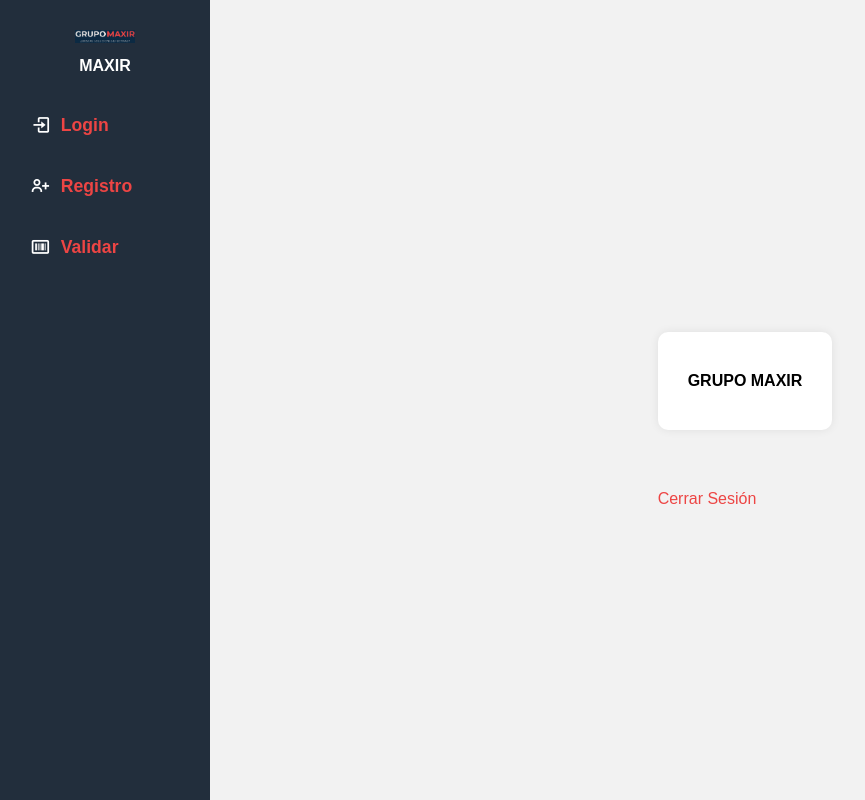
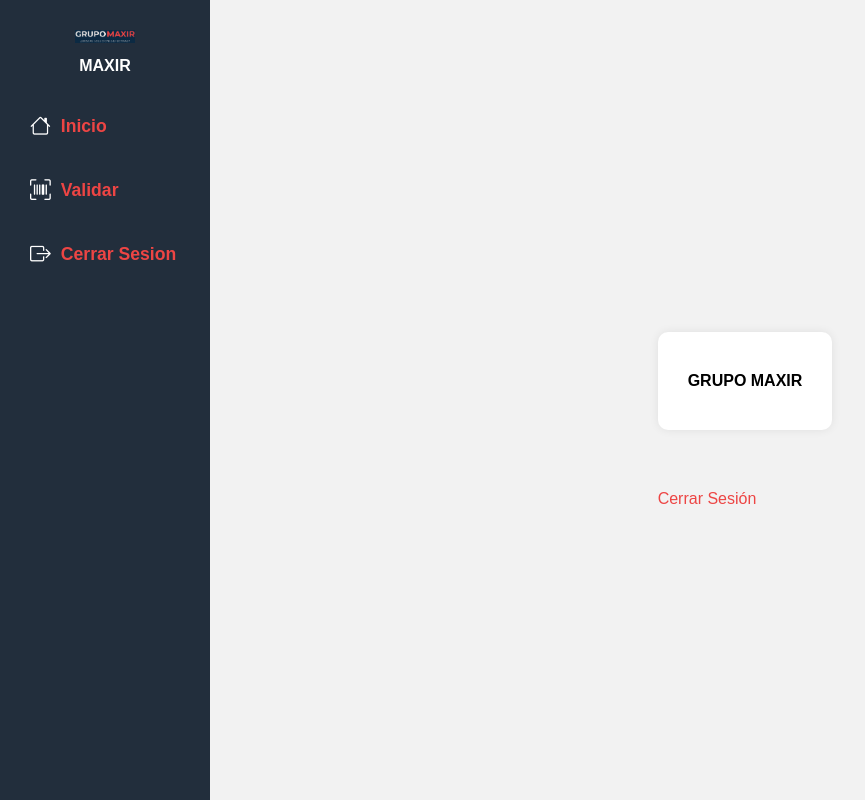
Before and after one commit to elgusdm/DB-GPOMAXIR, a Flask app: page /home in a window 1280 px wide. Shown: the whole page, without its empty margins (0-865 px from the left). Run offline with Flask 3, Linux system fonts and the light colour scheme; the visitor is signed in with stand-in values (Sample User, id 1).

Commit message:
sidebar2.1

```diff
--- a/app.py
+++ b/app.py
@@ -43,6 +43,13 @@ def generar_barcode(empleado_id):
 def index():
     return redirect(url_for('login'))
 
+
+@app.route('/home')
+def home():
+    if 'usuario' not in session:
+        return redirect(url_for('login'))
+    return render_template('home.html')
+
 # ruta del login
 
 
@@ -66,23 +73,12 @@ def login():
                     session.permanent = True
                 else:
                     session.permanent = False
-                return redirect(url_for('validar_form'))
+                return redirect(url_for('home'))
             else:
                 flash('No tienes permiso para validar empleados.', 'error')
         else:
             flash('Usuario o contraseña incorrectos.', 'error')
     return render_template('login.html')
-
-# ruta home
-
-
-@app.route('/home', methods=['GET'])
-def home():
-    if 'usuario' not in session:
-        flash('Debes iniciar sesión para acceder a esta página.', 'error')
-        return redirect(url_for('login'))
-    return render_template('home.html')
-
 
 # ruta del formulario de validación
 
--- a/templates/home.html
+++ b/templates/home.html
@@ -4,7 +4,8 @@
 <head>
     <meta charset="UTF-8">
     <title>Validar Empleado</title>
-    <link href="https://cdn.jsdelivr.net/npm/boxicons@2.1.4/css/boxicons.min.css" rel="stylesheet">
+    <!-- Bootstrap Icons CDN -->
+    <link rel="stylesheet" href="https://cdn.jsdelivr.net/npm/bootstrap-icons@1.11.3/font/bootstrap-icons.css">
     <link rel="stylesheet" href="/static/validar_form.css">
 </head>
 <body>
@@ -14,9 +15,9 @@
             <h2>MAXIR</h2>
         </div>
         <ul class="sidebar-menu">
-            <li><a href="{{ url_for('login') }}"><i class='bx bx-log-in'></i> <span>Login</span></a></li>
-            <li><a href="{{ url_for('registro') }}"><i class='bx bx-user-plus'></i> <span>Registro</span></a></li>
-            <li><a href="{{ url_for('validar_form') }}"><i class='bx bx-barcode'></i> <span>Validar</span></a></li>
+            <li><a href="{{ url_for('home') }}"><i class='bi bi-house'></i> <span>Inicio</span></a></li>
+            <li><a href="{{ url_for('validar_form') }}"><i class='bi bi-upc-scan'></i> <span>Validar</span></a></li>
+            <li><a href="{{ url_for('login') }}"><i class='bi bi-box-arrow-right'></i> <span>Cerrar Sesion</span></a></li>
         </ul>
     </div>
 
```
Also changed, not shown: templates/validar_form.html (+5 -4 lines).
